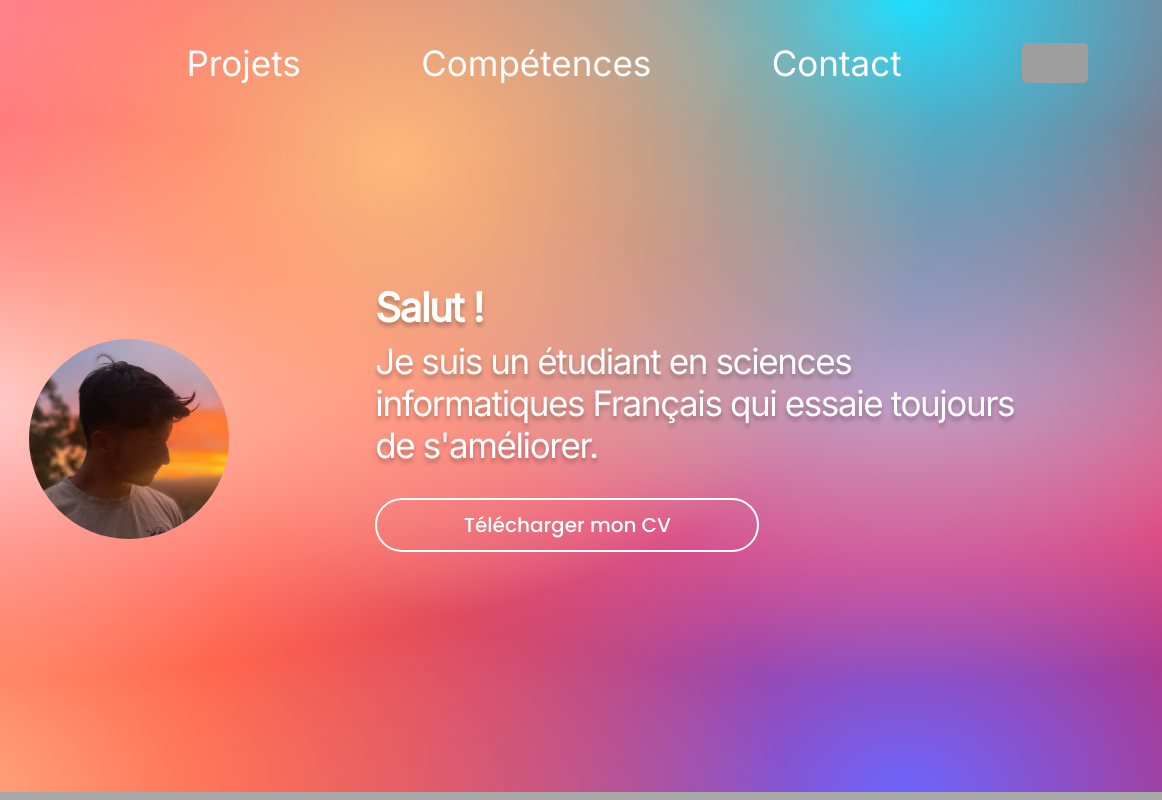
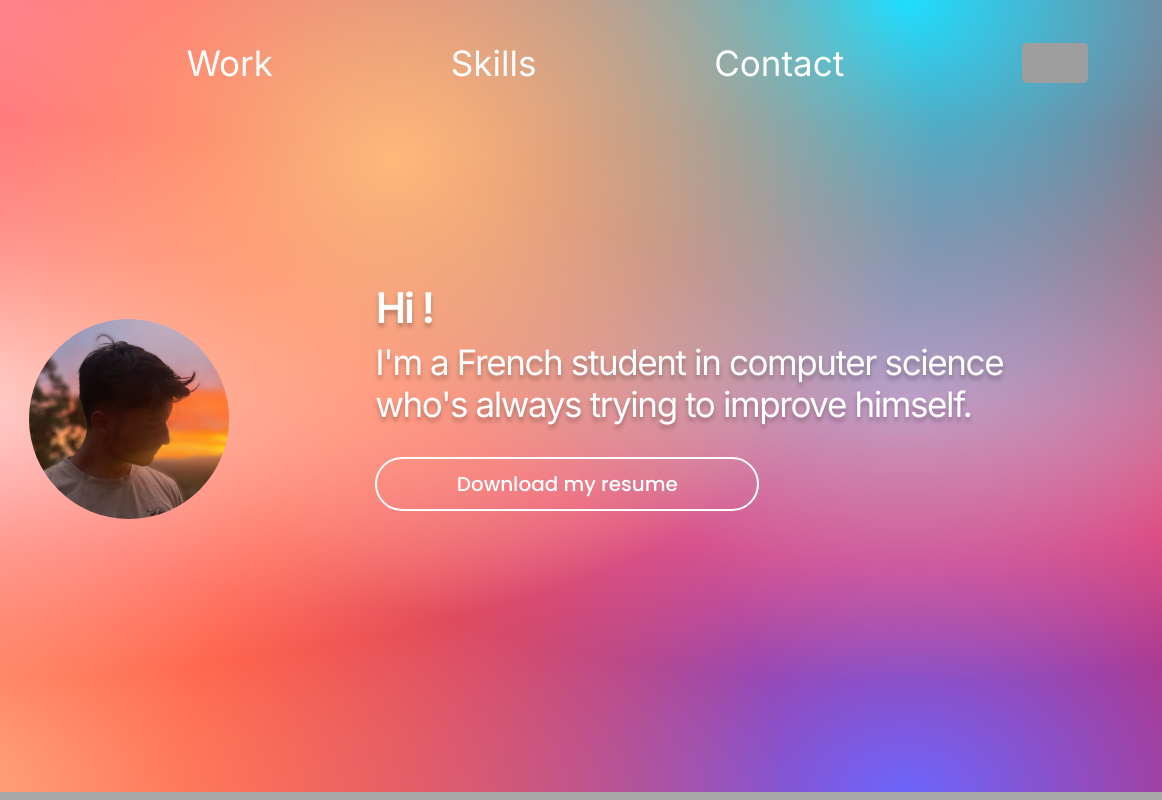
Before and after one commit to raphael-alarcon/portfolio, a plain HTML site: page index.html in a window 1280 px wide. Both pictures are taken after a click on the link 1172 px from the left and 63 px from the top of the page. Shown: the top 800 px of the page, 118-1280 px from the left. Drawn offline with nearby package versions, Linux system fonts and the light colour scheme; files that its build step writes are made by us from their sources; grey boxes are pictures that could not be loaded; a web font is replaced by a local one.

Commit message:
Correctif final langue

```diff
--- a/index.html
+++ b/index.html
@@ -36,7 +36,7 @@
 				<li><a data-en="Skills" data-fr="Compétences" href="#skills"></a></li>
 				<li><a data-en="Contact" data-fr="Contact" href="#contact"></a></li>
 				<li>
-					<a class="switchlang" data-lang="FR"
+					<a class="switchlang" data-lang="fr"
 						><img
 							src="https://upload.wikimedia.org/wikipedia/commons/thumb/1/18/Flag_of_France_%28lighter_variant%29.svg/250px-Flag_of_France_%28lighter_variant%29.svg.png"
 					/></a>
@@ -54,7 +54,7 @@
 				<p
 					data-en="I'm a French student in computer science who's always trying to improve himself."
 					data-fr="Je suis un étudiant en sciences informatiques Français qui essaie toujours de s'améliorer."></p>
-				    <a data-en="Download my resume" data-fr="Télécharger mon CV" href="resources/documents/CV_ALARCON_Raphael.pdf" download></a>
+				    <a id="resume-download" data-en="Download my resume" data-fr="Télécharger mon CV" href="resources/documents/CV_ALARCON_Raphael_FR.pdf" download></a>
                 </p>
 			</div>
 		</div>
--- a/js/utils.js
+++ b/js/utils.js
@@ -35,7 +35,7 @@ $(".switchlang").click(function() {
     var lang = $(this).data("lang") == "fr" ? "en" : "fr";
     $(this).data("lang", lang);
     $(".switchlang img").attr("src", flags[lang]);
-    $(".presentation__text p a").attr("href", "resources/documents/CV_ALARCON_Raphael_" + lang.toUpperCase() + ".pdf");
+    $("#resume-download").attr("href", "resources/documents/CV_ALARCON_Raphael_" + lang.toUpperCase() + ".pdf");
     switchLang(lang);
 });
 
```
Also changed, not shown: 1 other file.
